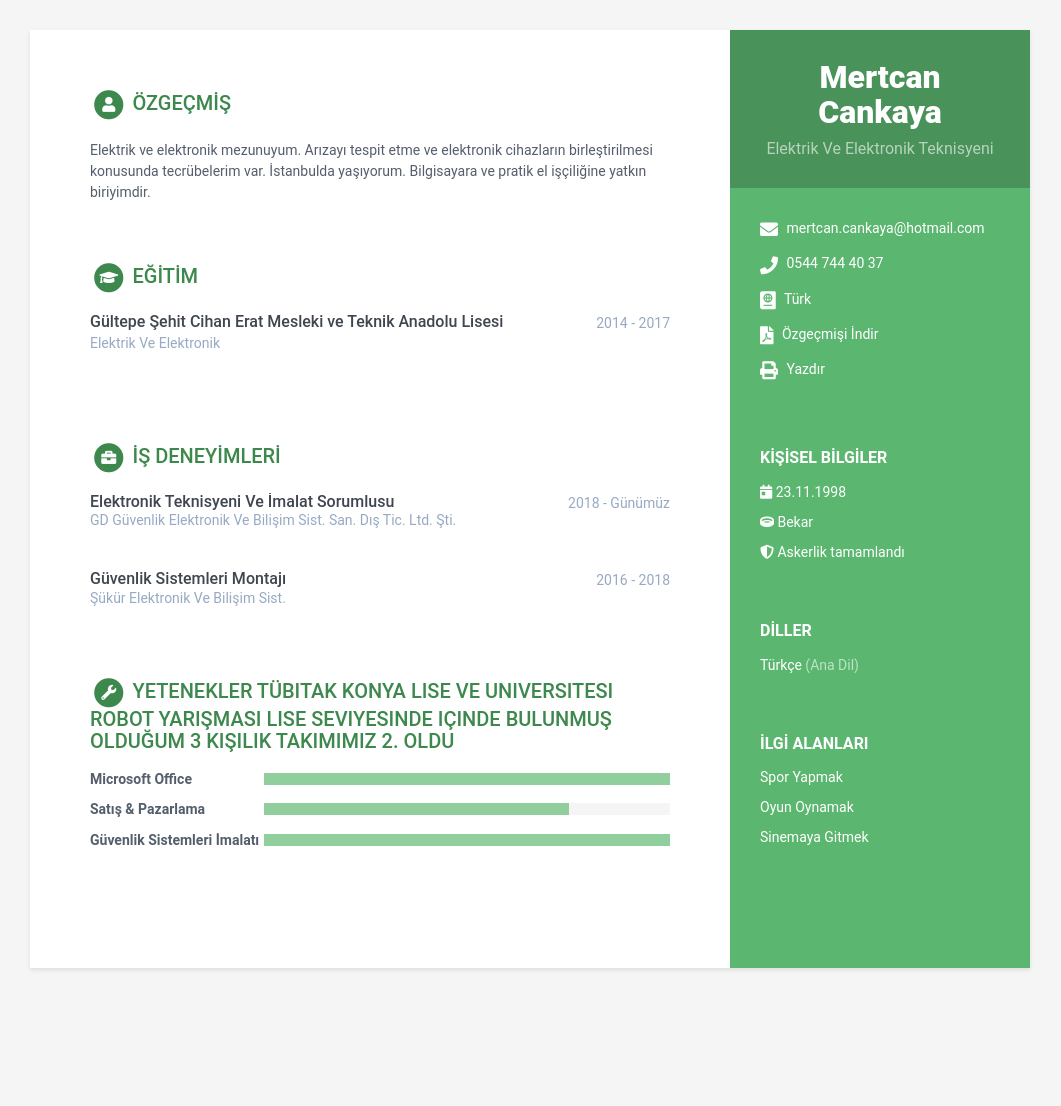
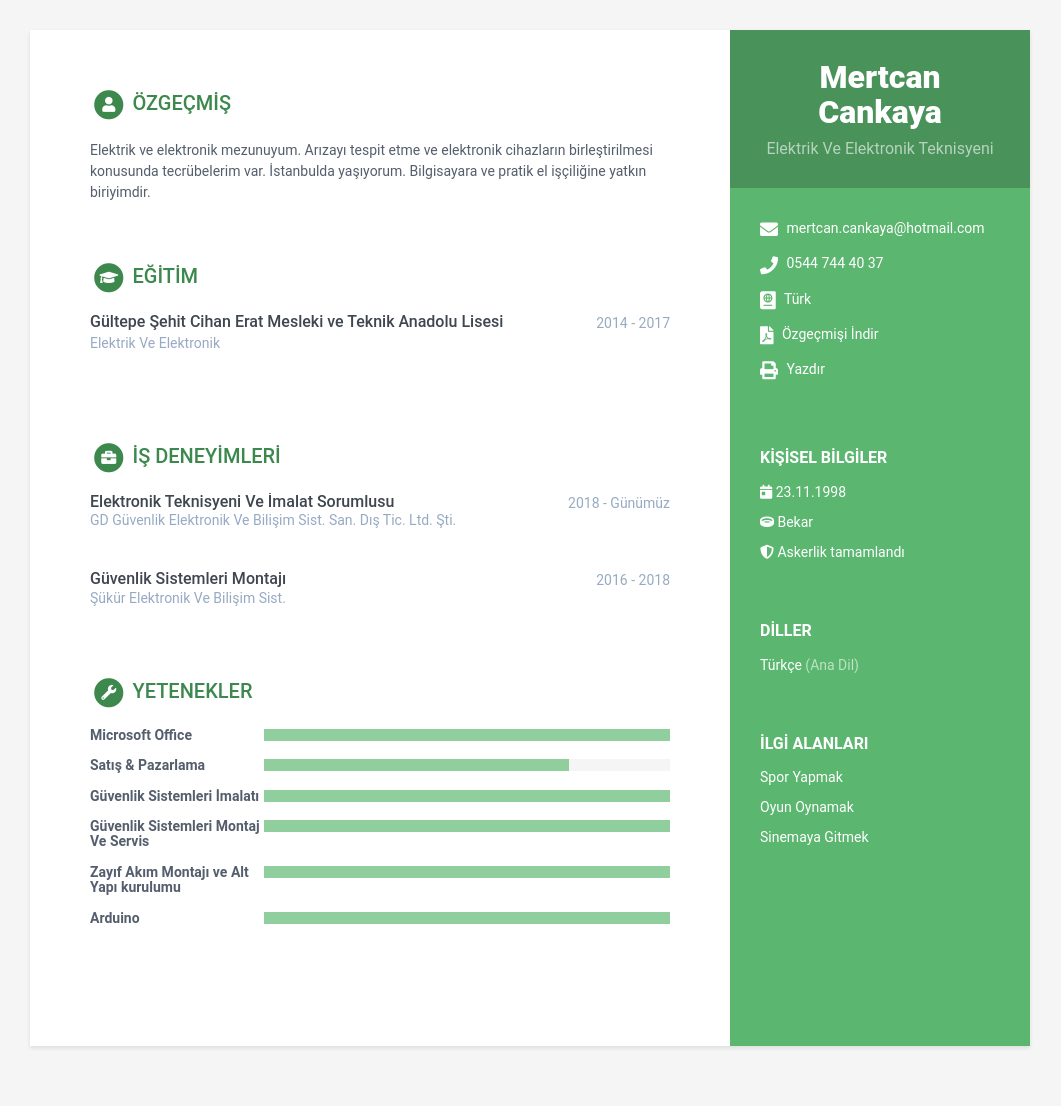
Before and after one commit to mertcankayaa/resume, a Jekyll site: the page built from index.html, in a window 1280 px wide. Shown: the whole page, without its empty margins (110-1171 px from the left). Built offline with Jekyll 4.4.1, drawn with Linux system fonts in a browser that asks for light colours; before the commit the page ends 1028 px from its top, so only the background shows below that.

Commit message:
Update data.yml

```diff
--- a/_data/data.yml
+++ b/_data/data.yml
@@ -140,9 +140,6 @@ publications:
 skills:
     title: Yetenekler
 
-        Tübitak Konya Lise ve Universitesi Robot Yarışması
-
-        Lise Seviyesinde içinde bulunmuş olduğum 3 kişilik takımımız 2. oldu
 
     toolset:
       - name: Microsoft Office
@@ -153,6 +150,12 @@ skills:
 
       - name: Güvenlik Sistemleri İmalatı
         level: 100%
+      - name: Güvenlik Sistemleri Montaj Ve Servis
+        level: 100%
+      - name: Zayıf Akım Montajı ve Alt Yapı kurulumu
+        level: 100%
+      - name: Arduino
+        level: 100%
 
 footer: >
 #    Designed with <i class="fas fa-heart"></i> by <a href="http://themes.3rdwavemedia.com" target="_blank" rel="nofollow">Xiaoying Riley</a>
```
